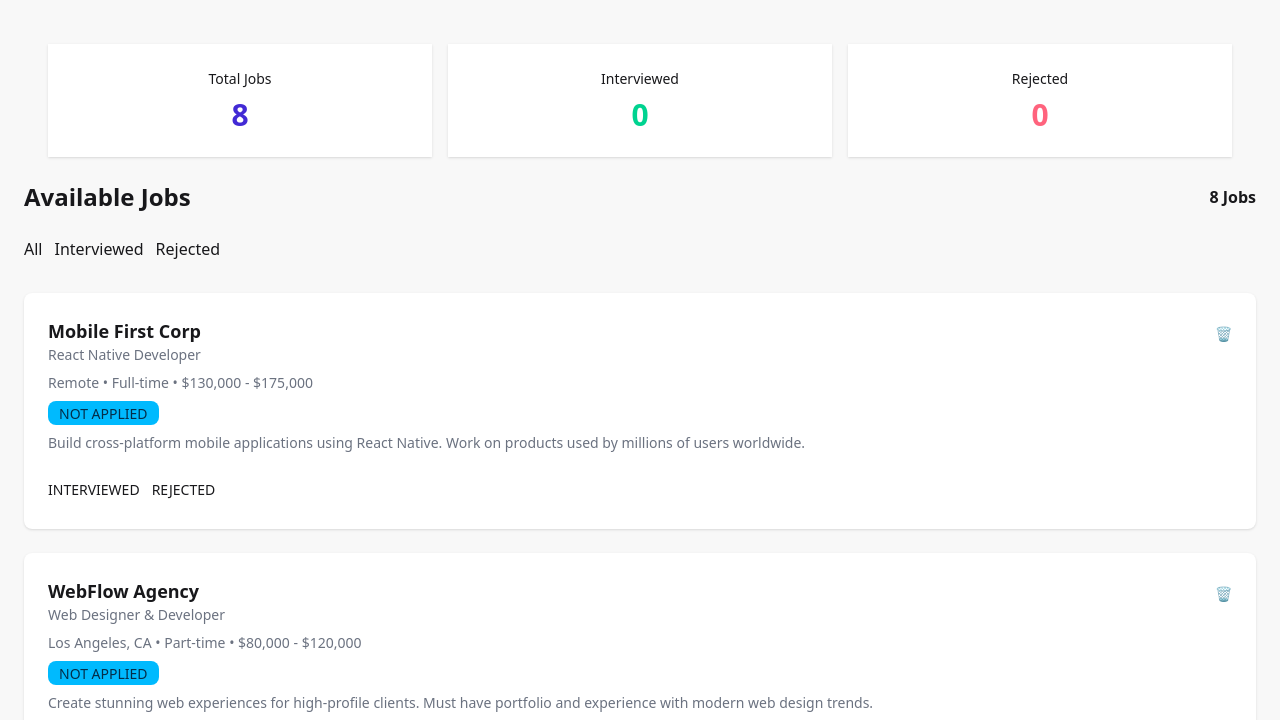
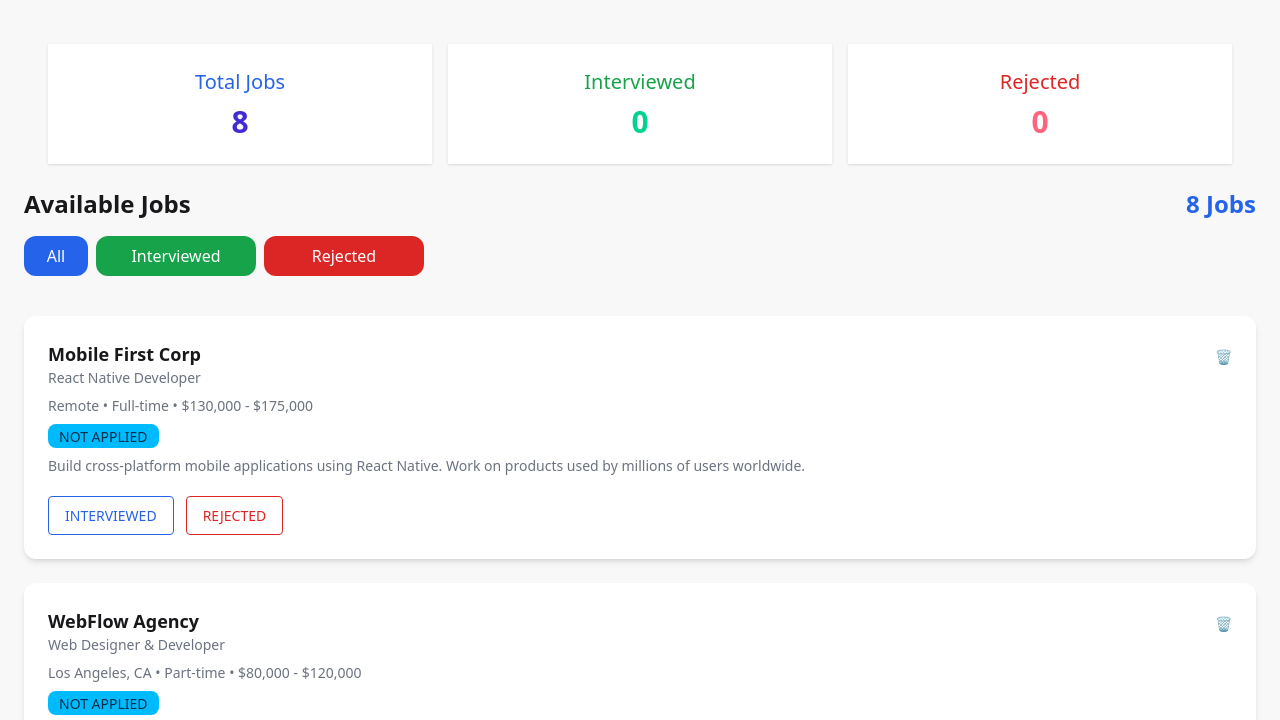
Before and after one commit to Sadiqunnabi17/Project4, a plain HTML site: page index.html in a window 1280 px wide. Shown: the part 64-784 px from the top of the page. Drawn offline with nearby package versions, Linux system fonts and the light colour scheme.

Commit message:
Fine Tuning with CSS

```diff
--- a/index.html
+++ b/index.html
@@ -1,5 +1,5 @@
 <!DOCTYPE html>
-<html lang="en">
+<html lang="en" data-theme="corporate">
 <head>
 
   <meta charset="UTF-8">
@@ -22,21 +22,21 @@
   <div class="grid grid-cols-1 md:grid-cols-3 gap-4 p-6 text-center">
     <div class="bg-base-100 shadow">
       <div class="card-body">
-        <h2>Total Jobs</h2>
+        <h2 class="text-xl text-blue-600">Total Jobs</h2>
         <p id="totalCount" class="text-3xl font-semibold text-primary">0</p>
       </div>
     </div>
 
     <div class="bg-base-100 shadow">
       <div class="card-body">
-        <h2>Interviewed</h2>
+        <h2 class="text-xl text-green-600">Interviewed</h2>
         <p id="interviewedCount" class="text-3xl font-semibold text-success">0</p>
       </div>
     </div>
 
     <div class="bg-base-100 shadow">
       <div class="card-body">
-        <h2>Rejected</h2>
+        <h2 class="text-xl text-red-600">Rejected</h2>
         <p id="rejectedCount" class="text-3xl font-semibold text-error">0</p>
       </div>
     </div>
@@ -46,18 +46,19 @@
 
   <div class="flex justify-between items-center mb-4">
       <h2 class="text-2xl font-bold">Available Jobs</h2>
-      <p class="font-semibold">
-        <span id="availableCount"></span> Jobs
+      <p class="font-semibold text-2xl text-blue-600">
+        <span class="text-2xl text-blue-600" id="availableCount"></span> Jobs
       </p>
   </div>
 
   <!--===Filter Buttons===-->
-  <div class="flex justify-left gap-3 mb-6">
-    <button class="btn btn-primary filter-btn shadow-none"
+
+  <div class="flex justify-left gap-2 mb-10">
+    <button class="bg-blue-600 text-white w-16 rounded-xl"
       onclick="filterjobs('all', this)">All</button>
-    <button class="btn btn-success filter-btn shadow-none"
+    <button class="bg-green-600 text-white h-10 w-40 rounded-xl"
       onclick="filterjobs('interviewed', this)">Interviewed</button>
-    <button class="btn btn-error filter-btn shadow-none" onclick="filterjobs('rejected',this)">Rejected</button>
+    <button class="bg-red-600 text-white h-10 w-40 rounded-xl" onclick="filterjobs('rejected',this)">Rejected</button>
   </div>
 
 
@@ -191,7 +192,7 @@
 
       filteredJobs.forEach(job => {
         const card = document.createElement("div");
-        card.className = "card bg-base-100 shadow";
+        card.className = "card bg-base-100 shadow-md rounded-xl";
 
         card.innerHTML = `
           <div class="card-body">
@@ -216,12 +217,14 @@
             </p>
 
             <div class="flex gap-3 mt-3">
-              <button class="btn btn-outline btn-success btn-sm"
+              <button class="text-blue-600 border border-blue-600 px-4 py-2 rounded
+              hover:bg-blue-300 transition"
               onclick="updateStatus(${job.id}, 'interviewed')">
               INTERVIEWED
               </button>
 
-              <button class="btn btn-outline btn-error btn-sm"
+              <button class="text-red-600 border border-red-600 px-4 py-2 rounded
+                hover:bg-red-300 transition"
                 onclick="updateStatus(${job.id}, 'rejected')">
                 REJECTED
               </button>
```
